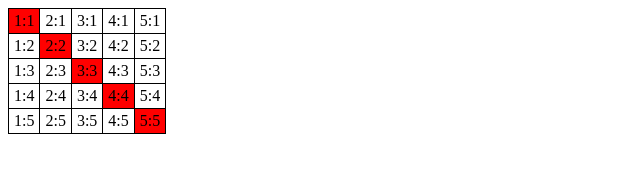
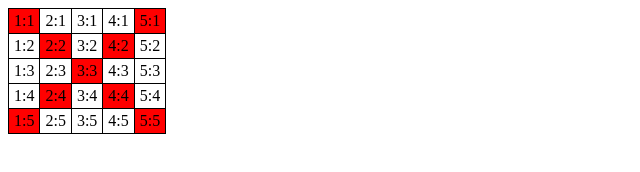
Before and after one commit to ezekielKouassi-dev/DI_Bootcamp_Week3_Day1_ExerciceXPGold, a plain HTML site: page index.html in a window 1280 px wide. Shown: the whole page, without its empty margins (0-640 px from the left). Drawn offline with Linux system fonts and the light colour scheme.

Commit message:
fix_second_diagonal

```diff
--- a/index.html
+++ b/index.html
@@ -51,13 +51,16 @@
     </tr>
 </table>
 <script>
+
     let table = document.body.firstElementChild;
+    let tableLength = table.rows.length;
 
-    for (let i = 0; i < table.rows.length; i++) {
+    for (let i = 0; i < tableLength; i++) {
         let row = table.rows[i];
+        let index = tableLength - 1 - i;
         row.cells[i].style.backgroundColor = "red";
+        row.cells[index].style.backgroundColor = "red";
     }
-
 
 
 </script>
```
